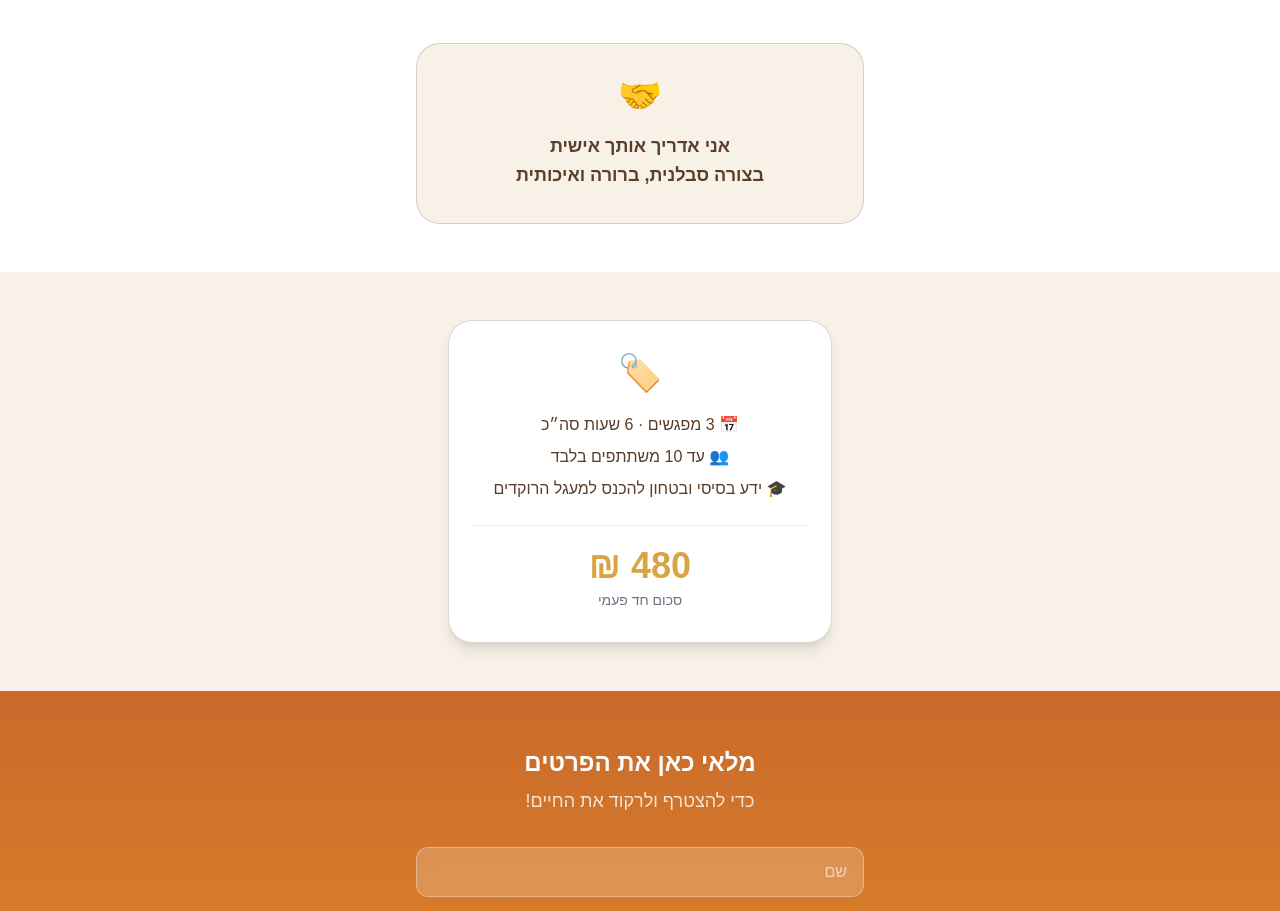
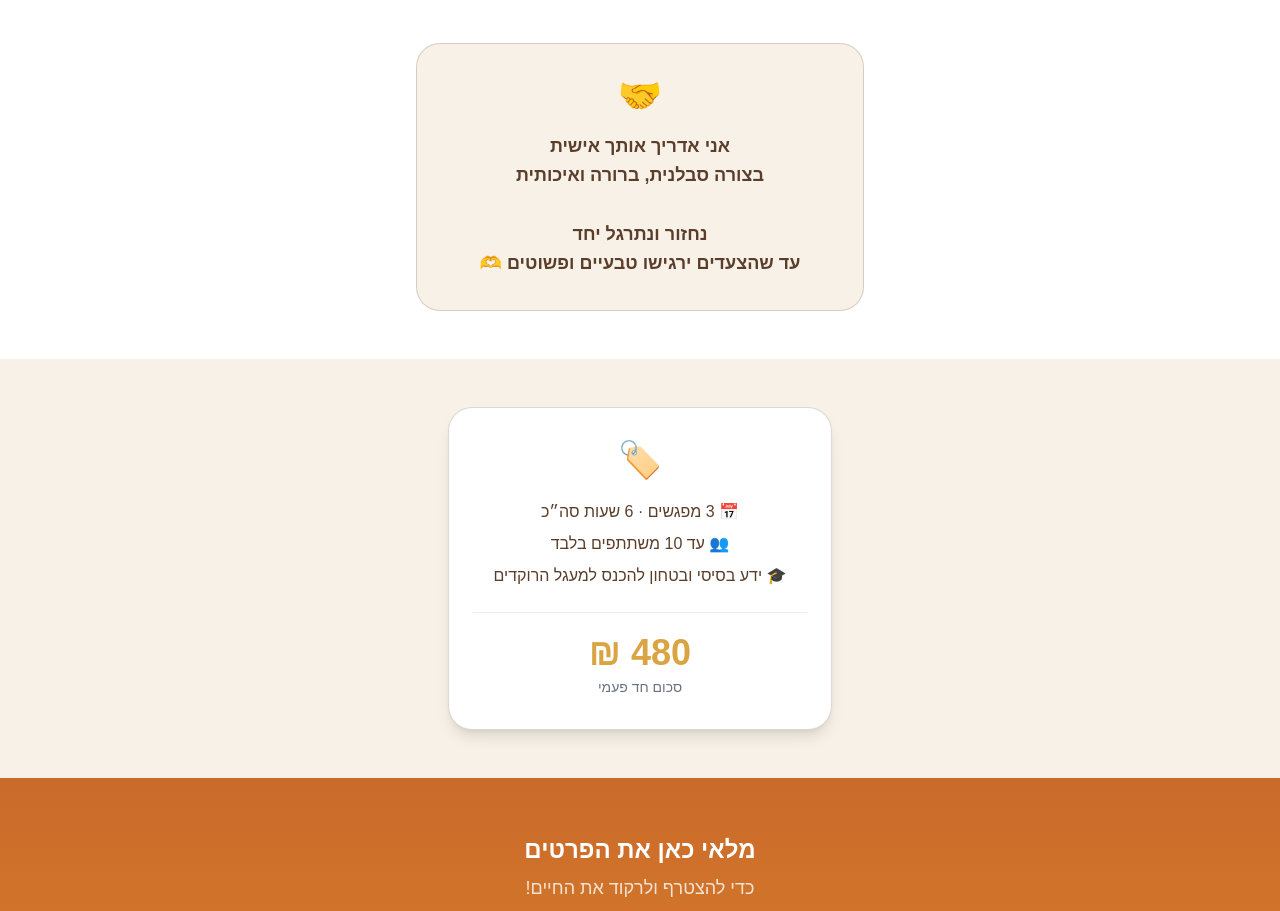
Before and after one commit to shl-udemy/dance-n, a Next.js app: page /workshop in a window 1280 px wide. Shown: the part 1420-2331 px from the top of the page. Built offline with nearby package versions, Linux system fonts and the light colour scheme.

Commit message:
personal guidance update

```diff
--- a/app/workshop/page.tsx
+++ b/app/workshop/page.tsx
@@ -78,6 +78,10 @@ export default function WorkshopPage() {
             אני אדריך אותך אישית
             <br />
             בצורה סבלנית, ברורה ואיכותית
+            <br /><br />
+            נחזור ונתרגל יחד
+            <br />
+            עד שהצעדים ירגישו טבעיים ופשוטים 🫶
           </p>
         </div>
       </section>
```
